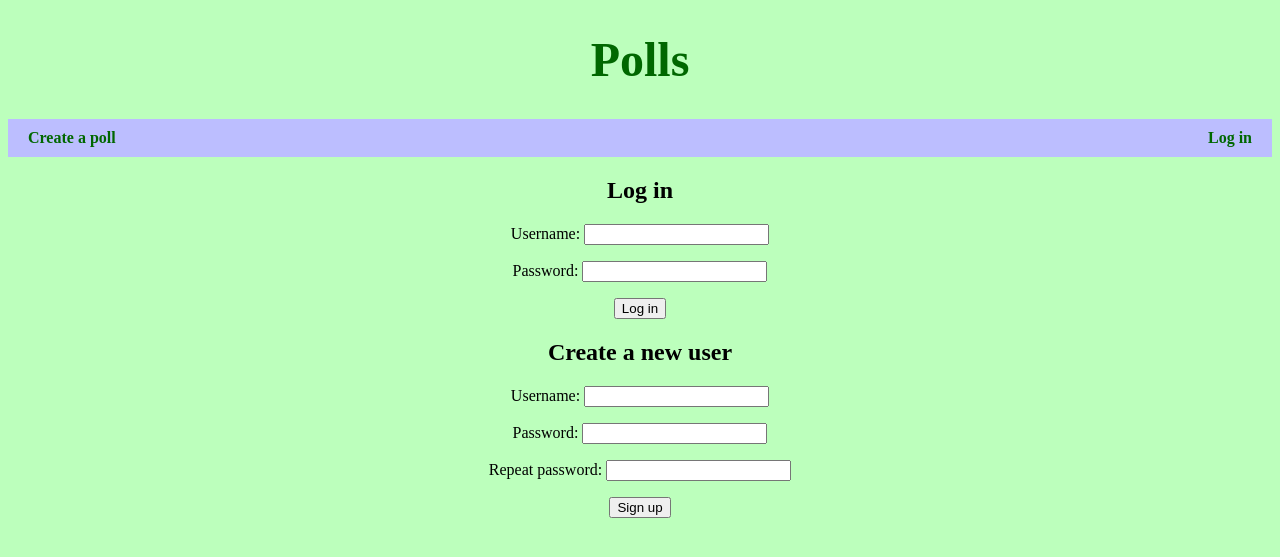
After one commit to jaakkoset/Cyber-security-project, a Django app: page /polls/login/ in a window 1280 px wide. The commit adds this page. Shown: the top 557 px of the page. Run offline with Django 5.2, Linux system fonts and the light colour scheme.

Commit message:
Add login form

```diff
--- a/project/polls/static/polls/style.css
+++ b/project/polls/static/polls/style.css
@@ -2,8 +2,8 @@ body {
   background: rgb(188, 255, 188);
 }
 
-/* Centre the polls list */
-div.polls-list {
+/* Centre div elements */
+div.center {
   text-align: center;
 }
 
@@ -12,7 +12,6 @@ ul.polls-list {
   display: inline-block;
   text-align: left;
 }
-
 /* Centre the page title */
 .header {
   text-align: center;
--- a/project/polls/templates/polls/header.html
+++ b/project/polls/templates/polls/header.html
@@ -8,5 +8,5 @@
 
 <div class="top-bar">
   <a class="button" href="{% url 'polls:create' %}">Create a poll</a>
-  <a class="button" href="{% url 'polls:index' %}">Log in</a>
+  <a class="button" href="{% url 'polls:login' %}">Log in</a>
 </div>
--- a/project/polls/templates/polls/index.html
+++ b/project/polls/templates/polls/index.html
@@ -13,7 +13,7 @@
     />
     {% include "polls/header.html" %}
 
-    <div class="polls-list">
+    <div class="center">
       <!-- List of polls -->
       {% if latest_question_list %}
         <ul class="polls-list">
--- /dev/null
+++ b/project/polls/templates/polls/login.html
@@ -0,0 +1,36 @@
+<!doctype html>
+<html lang="en-US">
+    <head>
+    <meta charset="utf-8" />
+    <title>Front page</title>
+    </head>
+    <body>
+
+        {% load static %}
+        <link
+        rel="stylesheet"
+        href="{% static 'polls/style.css' %}"
+        />
+        {% include "polls/header.html" %}
+
+        <div class="center">
+            <h2>Log in</h2>
+            <form action="{% url 'polls:login' %}" method="post">
+                {% csrf_token %}
+                Username: <input type="text" name="username" />
+                <p>Password: <input type="password" name="password" /></p>
+                <input type="submit" value="Log in" />
+            </form>
+
+            <h2>Create a new user</h2>
+            <form action="{% url 'polls:signup' %}" method="post">
+                {% csrf_token %}
+                Username: <input type="text" name="username" />
+                <p>Password: <input type="password" name="password1" /></p>
+                <p>Repeat password: <input type="password" name="password2" /></p>
+                <input type="submit" value="Sign up" />
+            </form>
+        </div>
+
+    </body>
+</html>
--- a/project/polls/urls.py
+++ b/project/polls/urls.py
@@ -13,4 +13,6 @@ urlpatterns = [
     path("<int:question_id>/vote/", views.vote, name="vote"),
     path("create/", views.create, name="create"),
     path("save-poll/", views.save_poll, name="save-poll"),
+    path("login/", views.login, name="login"),
+    path("signup/", views.signup, name="signup"),
 ]
--- a/project/polls/views.py
+++ b/project/polls/views.py
@@ -81,3 +81,13 @@ def save_poll(request):
     #     print(request.POST["choice3"])
     #     print(request.POST["choice4"])
     return HttpResponseRedirect(reverse("polls:index"))
+
+
+def login(request):
+    if request.method == "GET":
+        return render(request, "polls/login.html")
+    return HttpResponseRedirect(reverse("polls:index"))
+
+
+def signup(request):
+    return HttpResponseRedirect(reverse("polls:index"))
```
